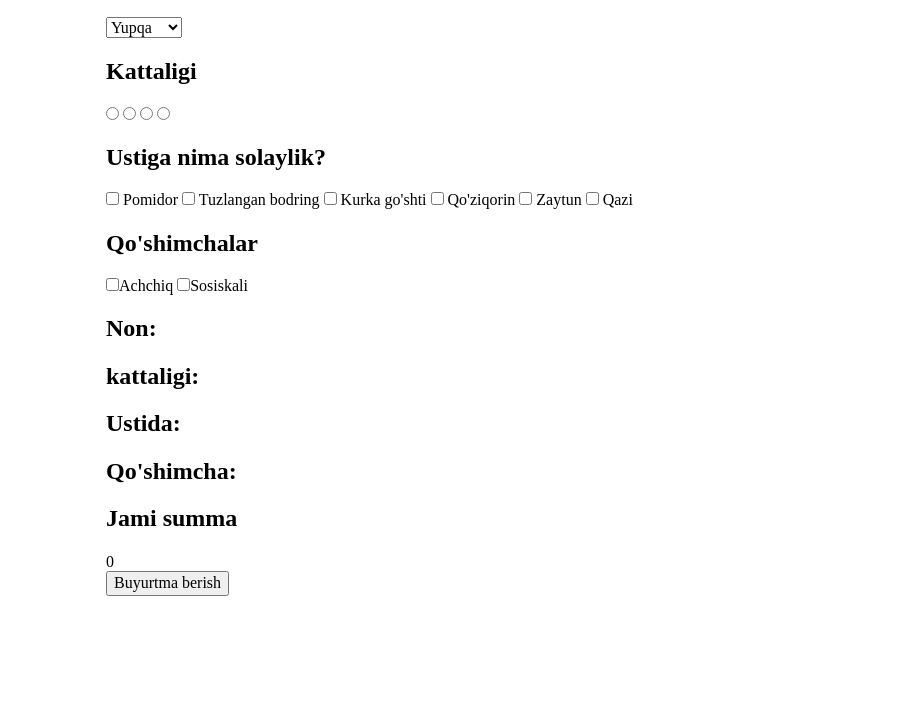
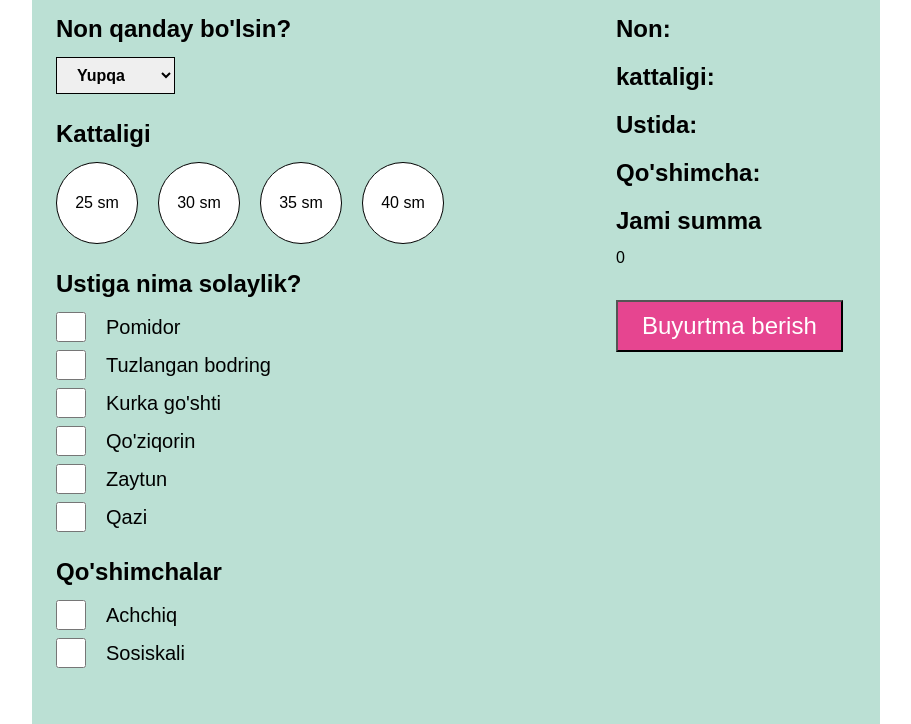
Before and after one commit to asrorbek07/chopmas, a plain HTML site: page index.html in a window 1280 px wide. Shown: the part 110-834 px from the top of the page, without its empty margins (184-1095 px from the left). Before the commit the page ends 800 px from the top, so only its background shows below. Drawn offline with Linux system fonts and the light colour scheme.

Commit message:
style finished

```diff
--- a/css/main.css
+++ b/css/main.css
@@ -1,26 +1,104 @@
 .pitsa {
-
+    background-color: rgb(187, 224, 212);
+    font-family: "Arial", sans-serif;
 }
 .container {
-    max-width: 700px;
+    margin-top: 10px;
+    max-width: 800px;
     margin-left: auto;
     margin-right: auto;
     padding-left: 25px;
     padding-right: 25px;
+    padding: 24px;
 }
 .pitsa__title {
+    text-align: center;
+    margin-bottom: 32px;
+    font-weight: bolder;
+    font-size: 32px;
+    line-height: 24px;
 }
 .pitsa__form {
+    display: flex;
 }
 .pitsa__left {
+    width: 60%;
+    margin-right: auto;
 }
 .pitsa__wrap {
+margin-bottom: 32px;
 }
 .pitsa__wrap-title {
+    font-weight: bold;
+    font-size: 24px;
+    line-height: 16px;
+}
+select{
+    padding: 8px 16px;
+    border: 1px solid black;
+    font-weight: bold;
+}
+.pitsa__radio-wrap{
+    display: flex;
+    flex-wrap: wrap;
+    align-items: center;
+    justify-content: flex-start;
+}
+input[type='radio']{
+    display: none;
+}
+.pitsa__label-radio{
+    display: inline-block;
+    width: 80px;
+    height: 80px;
+    background-color: white;
+    border-radius: 50%;
+    border: 1px solid black;
+    display: flex;
+    align-items: center;
+    justify-content: center;
+}
+.pitsa__label-radio:not(:last-of-type){
+    margin-right: 20px;
+}
+.pitsa__check__wrap{
+    width: 300px;
+    display: flex;
+    flex-direction: column;
+}
+.pitsa__label-check{
+    display: flex;
+    align-items: center;
+    margin-right: 20px;
+}
+.pitsa__label-check:not(:last-of-type){
+    margin-bottom: 8px;
+}
+input[type='checkbox']{
+    width: 30px;
+    height: 30px;
+    margin-right: 20px;
+}
+.pitsa__label-check span{
+    font-size: 20px;
+    line-height: 20px;
+    font-weight: 600px;
 }
 .pitsa__right {
+    width: 30%;
 }
 .pitsa__ustida {
 }
 .pitsa__qoshimcha {
 }
+input[type='submit']{
+    padding: 16px 24px;
+    background-color: rgb(230, 69, 144);
+    color: white;
+    font-size: 24px;
+    line-height: 16px;
+}
+input[type='submit']:hover{
+    background-color: white;
+    color: rgb(230, 69, 144);
+}
--- a/index.html
+++ b/index.html
@@ -29,25 +29,34 @@
                     <h2 class="pitsa__wrap-title">
                         Kattaligi
                     </h2>
-                    <label for="radio1"><input type="radio" name="radio" id="radio1" value="25 sm"></label>
-                    <label for="radio2"><input type="radio" name="radio" id="radio2" value="30 sm"></label>
-                    <label for="radio3"><input type="radio" name="radio" id="radio3" value="35 sm"></label>
-                    <label for="radio3"><input type="radio" name="radio" id="radio3" value="40 sm"></label>
+                    <div class="pitsa__radio-wrap">
+                        <label for="radio1" class="pitsa__label-radio"><input type="radio" name="radio" id="radio1" value="25 sm"><span>25 sm</span></label>
+                        <label for="radio2" class="pitsa__label-radio"><input type="radio" name="radio" id="radio2" value="30 sm"><span>30 sm</span></label>
+                        <label for="radio3" class="pitsa__label-radio"><input type="radio" name="radio" id="radio3" value="35 sm"><span>35 sm</span></label>
+                        <label for="radio3" class="pitsa__label-radio"><input type="radio" name="radio" id="radio3" value="40 sm"><span>40 sm</span></label>
+                    </div>
+
                 </div>
                 <div class="pitsa__wrap">
                     <h2 class="pitsa__wrap-title">Ustiga nima solaylik?</h2>
-                    <label for="check1"><input type="checkbox" name="check" id="check1" value="- pomidor"> <span>Pomidor</span></label>
-                    <label for="check2"><input type="checkbox" name="check" id="check2" value="- tuzlangan bodring"> <span>Tuzlangan bodring</span></label>
-                    <label for="check3"><input type="checkbox" name="check" id="check3" value="- kurka go'shti"> <span>Kurka go'shti</span></label>
-                    <label for="check4"><input type="checkbox" name="check" id="check4" value="- qo'ziqorin"> <span>Qo'ziqorin</span></label>
-                    <label for="check5"><input type="checkbox" name="check" id="check5" value="- zaytun"> <span>Zaytun</span></label>
-                    <label for="check6"><input type="checkbox" name="check" id="check6" value="- qazi"> <span>Qazi</span></label>
+                    <div class="pitsa__check__wrap">
+                        <label for="check1" class="pitsa__label-check"><input type="checkbox" name="check" id="check1" value="- pomidor"> <span>Pomidor</span></label>
+                        <label for="check2" class="pitsa__label-check"><input type="checkbox" name="check" id="check2" value="- tuzlangan bodring"> <span>Tuzlangan bodring</span></label>
+                        <label for="check3" class="pitsa__label-check"><input type="checkbox" name="check" id="check3" value="- kurka go'shti"> <span>Kurka go'shti</span></label>
+                        <label for="check4" class="pitsa__label-check"><input type="checkbox" name="check" id="check4" value="- qo'ziqorin"> <span>Qo'ziqorin</span></label>
+                        <label for="check5" class="pitsa__label-check"><input type="checkbox" name="check" id="check5" value="- zaytun"> <span>Zaytun</span></label>
+                        <label for="check6" class="pitsa__label-check"><input type="checkbox" name="check" id="check6" value="- qazi"> <span>Qazi</span></label>
+                    </div>
+
 
                 </div>
                 <div class="pitsa__wrap">
                     <h2 class="pitsa__wrap-title">Qo'shimchalar</h2>
-                    <label for="check7"><input type="checkbox" name="check1" id="check7" value="- achchiq"><span>Achchiq</span></label>
-                    <label for="check8"><input type="checkbox" name="check1" id="check8" value="- sosiskali"><span>Sosiskali</span></label>
+                    <div class="pitsa__check__wrap">
+                        <label for="check7" class="pitsa__label-check"><input type="checkbox" name="check1" id="check7" value="- achchiq"><span>Achchiq</span></label>
+                        <label for="check8" class="pitsa__label-check"><input type="checkbox" name="check1" id="check8" value="- sosiskali"><span>Sosiskali</span></label>
+                    </div>
+
                 </div>
 
             </div>
@@ -68,13 +77,14 @@
                     <h2 class="pitsa__wrap-title">Qo'shimcha:</h2>
                     <ul class="pitsa__qoshimcha"></ul>
                 </div>
-            </div>
-            <div class="pitsa__wrap">
-                <h2 class="pitsa__wrap-title">Jami summa</h2>
-                <span>0</span>
+                <div class="pitsa__wrap">
+                    <h2 class="pitsa__wrap-title">Jami summa</h2>
+                    <span>0</span>
+                </div>
+
+                <input type="submit" value="Buyurtma berish">
             </div>
 
-            <input type="submit" value="Buyurtma berish">
         </form>
     </section>
 
```
